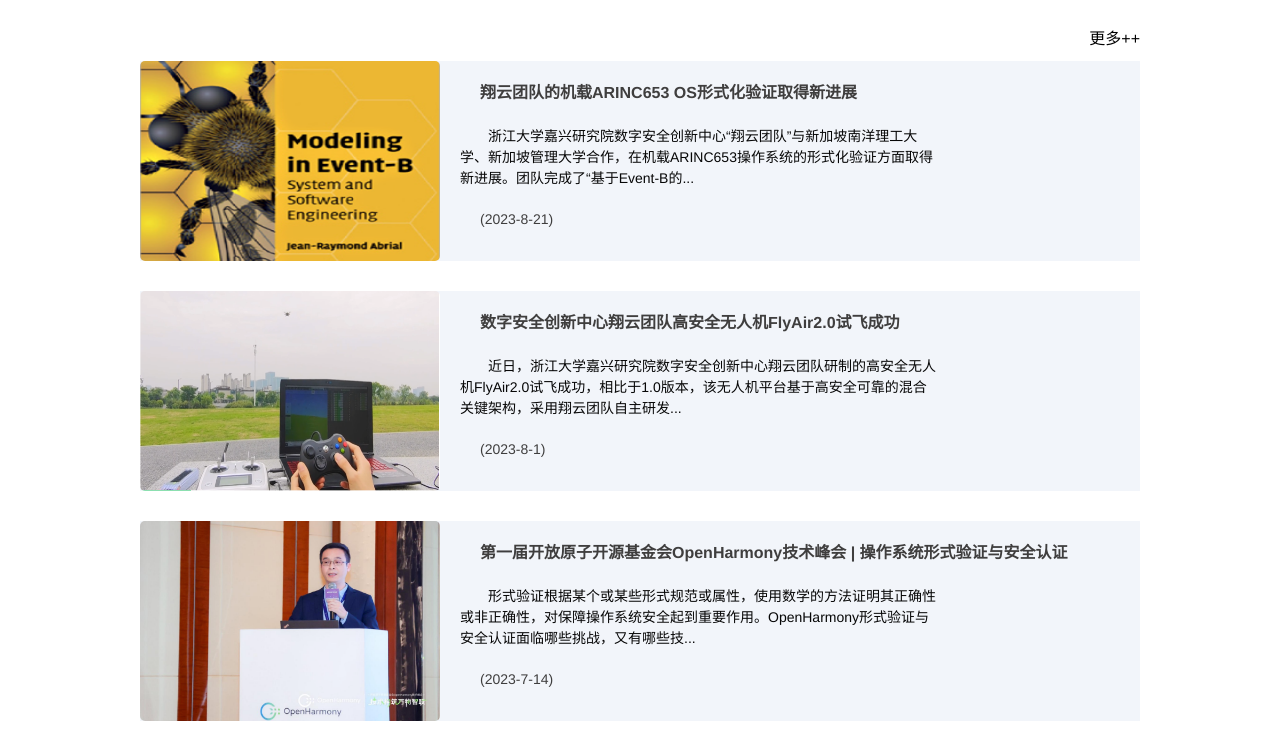
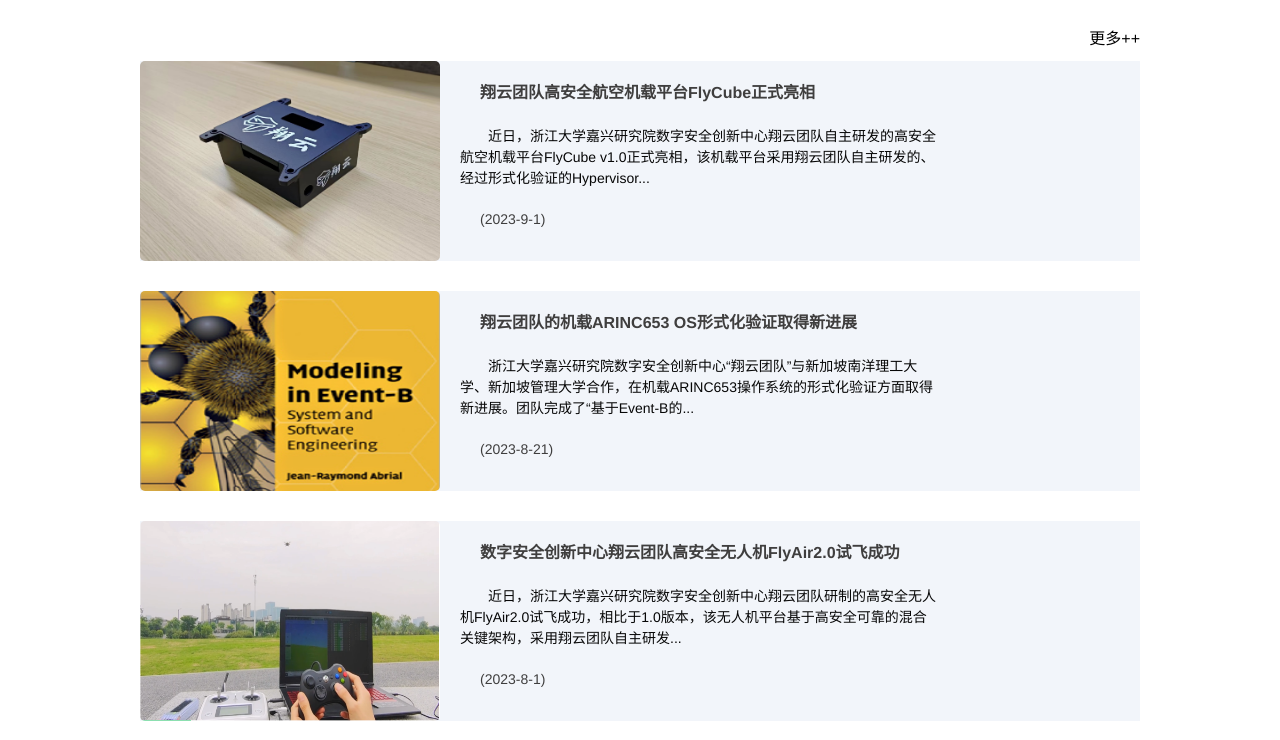
Before and after one commit to flyair2/flyair2.github.io, a plain HTML site: page index.html in a window 1280 px wide. Shown: the part 212-952 px from the top of the page. Drawn offline with Linux system fonts and the light colour scheme; no server answers.

Commit message:
add news

```diff
--- a/index.html
+++ b/index.html
@@ -136,6 +136,18 @@
                       <div class="section5-item ">
                         <div style="display: flex;font-size: 16px;padding-bottom: 10px;justify-content: flex-end;"><a href="https://flyair2.github.io/news" style="color: black;">更多++</a></div>
                         <div class="item-content">
+                          <img src="./Innovation/news6.png" alt="">
+                          <div class="title11" style="width: 500px;">
+                            <a href="https://mp.weixin.qq.com/s/aIbfE1fmWluV9Hr87GfrIA" target="_blank">翔云团队高安全航空机载平台FlyCube正式亮相</a><br>
+                            <div class="w500">
+                              <p style="padding-left: 20px;text-indent: 2em;">近日，浙江大学嘉兴研究院数字安全创新中心翔云团队自主研发的高安全航空机载平台FlyCube v1.0正式亮相，该机载平台采用翔云团队自主研发的、经过形式化验证的Hypervisor...</p>
+                            </div>
+                              <p style="padding-left: 40px;font-size: 14px;color: #3f3e3e;padding-top: 20px;">(2023-9-1)</p>
+                          </div>
+                        </div>
+                      </div>
+                      <div class="section5-item ">
+                        <div class="item-content">
                           <img src="./Innovation/news5.png" alt="">
                           <div class="title11" style="width: 500px;">
                             <a href="https://mp.weixin.qq.com/s/e4-hJ66CW9AQSBIxVkzbPw" target="_blank">翔云团队的机载ARINC653 OS形式化验证取得新进展</a><br>
@@ -153,16 +165,6 @@
                             <a href="https://mp.weixin.qq.com/s/ETKa6W1n_cMuUxSuvvTrKw" target="_blank">数字安全创新中心翔云团队高安全无人机FlyAir2.0试飞成功</a><br>
                             <p style="padding-left: 20px;text-indent: 2em;width: 500px;">近日，浙江大学嘉兴研究院数字安全创新中心翔云团队研制的高安全无人机FlyAir2.0试飞成功，相比于1.0版本，该无人机平台基于高安全可靠的混合关键架构，采用翔云团队自主研发...</p>
                             <p style="padding-left: 40px;font-size: 14px;color: #3f3e3e;padding-top: 20px;">(2023-8-1)</p>
-                          </div>
-                        </div>
-                      </div>
-                      <div class="section5-item ">
-                        <div class="item-content">
-                          <img src="./Innovation/news3.png" alt="">
-                          <div class="title11">
-                            <a href="https://mp.weixin.qq.com/s/VibV_r3MiUlCklb98ykySA" target="_blank">第一届开放原子开源基金会OpenHarmony技术峰会 | 操作系统形式验证与安全认证</a><br>
-                            <p style="padding-left: 20px;text-indent: 2em;width: 500px;">形式验证根据某个或某些形式规范或属性，使用数学的方法证明其正确性或非正确性，对保障操作系统安全起到重要作用。OpenHarmony形式验证与安全认证面临哪些挑战，又有哪些技...</p>
-                            <p style="padding-left: 40px;font-size: 14px;color: #3f3e3e;padding-top: 20px;">(2023-7-14)</p>
                           </div>
                         </div>
                       </div>
@@ -494,6 +496,15 @@
                     <div class="container">
                       <div class="section5-item section5-item">
                         <div class="item-content">
+                          <img src="./Innovation/news6.png" alt="">
+                          <div class="title1">
+                            <a href="https://mp.weixin.qq.com/s/aIbfE1fmWluV9Hr87GfrIA" target="_blank">翔云团队高安全航空机载平台FlyCube正式亮相</a><br>
+                            <p style="font-size: 14px;padding-top: 10px;"> (2023-9-1)</p>
+                          </div>
+                        </div>
+                      </div>
+                      <div class="section5-item section5-item">
+                        <div class="item-content">
                           <img src="./Innovation/news5.png" alt="">
                           <div class="title1">
                             <a href="https://mp.weixin.qq.com/s/e4-hJ66CW9AQSBIxVkzbPw" target="_blank">翔云团队的机载ARINC653 OS形式化验证取得新进展</a><br>
@@ -507,15 +518,6 @@
                           <div class="title1">
                             <a href="https://mp.weixin.qq.com/s/ETKa6W1n_cMuUxSuvvTrKw" target="_blank">数字安全创新中心翔云团队高安全无人机FlyAir2.0试飞成功</a><br>
                             <p style="font-size: 14px;padding-top: 10px;"> (2023-8-1)</p>
-                          </div>
-                        </div>
-                      </div>
-                      <div class="section5-item section5-item">
-                        <div class="item-content">
-                          <img src="./Innovation/news3.png" alt="">
-                          <div class="title1">
-                            <a href="https://mp.weixin.qq.com/s/VibV_r3MiUlCklb98ykySA" target="_blank">第一届开放原子开源基金会OpenHarmony技术峰会 | 操作系统形式验证与安全认证</a><br>
-                            <p style="font-size: 14px;"> (2023-7-14)</p>
                           </div>
                         </div>
                       </div>
```
Also changed, not shown: news.html (+22 -1 lines), Innovation/news6.png (added).
